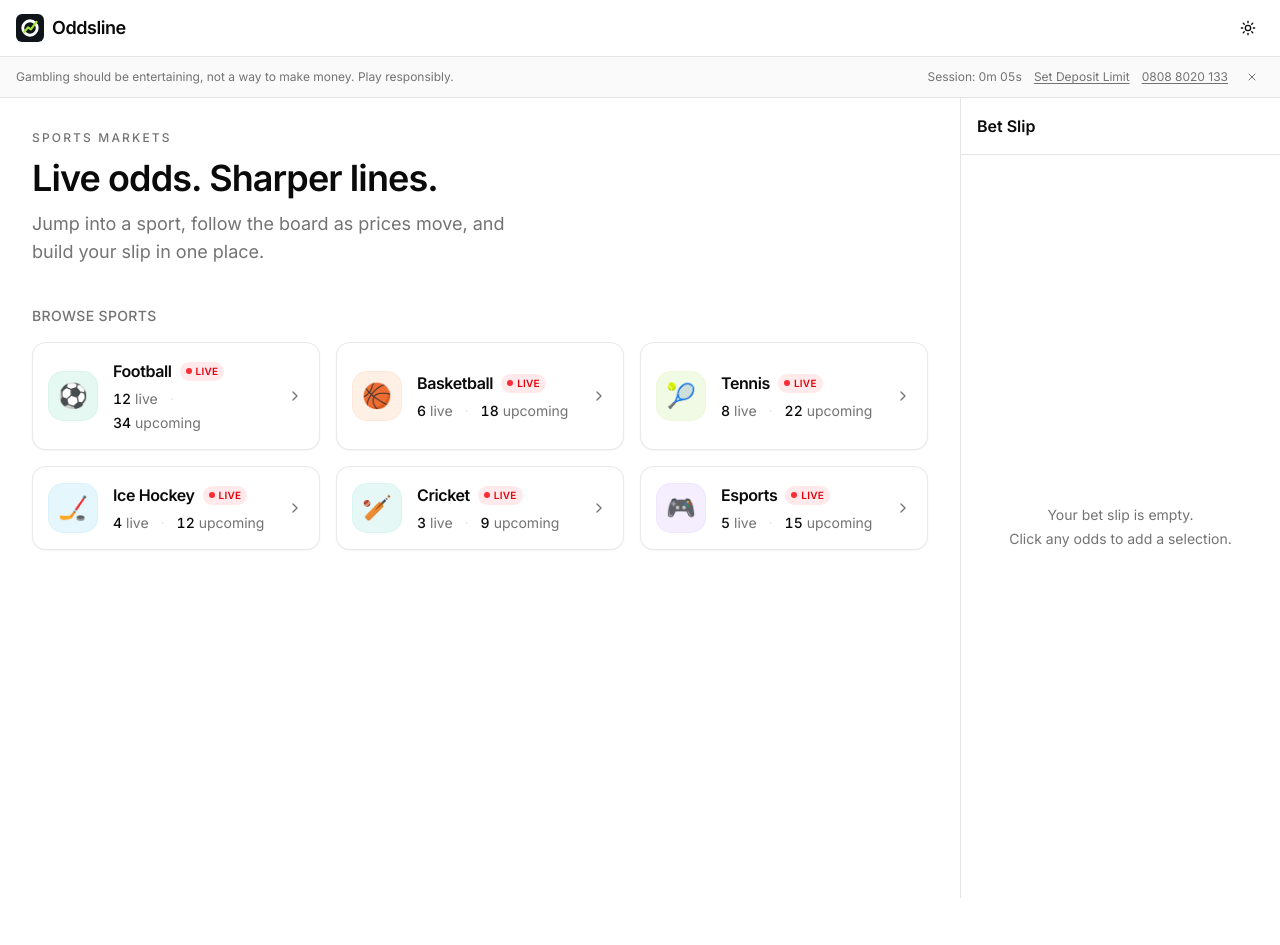
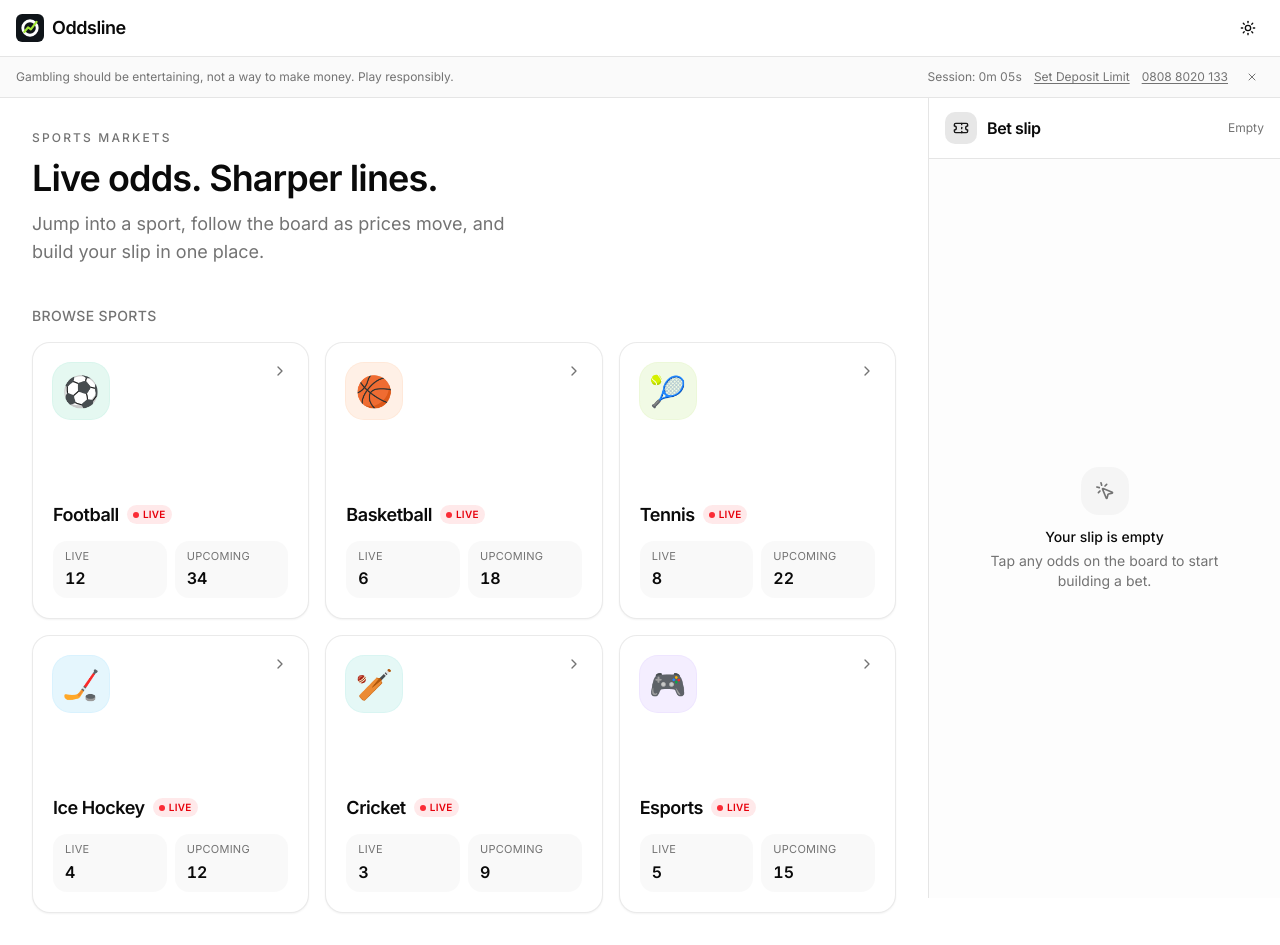
Before and after one commit to urateb/Oddsline, a Next.js app: page / in a window 1280 px wide. Before the commit the page ends 898 px from the top, so only its background shows below. Built offline with nearby package versions, Linux system fonts and the light colour scheme.

Commit message:
feat: square sport cards and refine bet slip layout

```diff
--- a/src/components/shared/sport-card.tsx
+++ b/src/components/shared/sport-card.tsx
@@ -28,33 +28,38 @@ const ICON_WELL: Record<string, string> = {
 export function SportCard({ sport, className }: SportCardProps) {
   const hasLive = sport.liveEventCount > 0;
   const wellClass =
-    ICON_WELL[sport.slug] ??
-    'bg-muted text-foreground ring-border/60';
+    ICON_WELL[sport.slug] ?? 'bg-muted text-foreground ring-border/60';
 
   return (
     <Link
       href={`/sport/${sport.slug}`}
       aria-label={`View ${sport.name} events — ${sport.liveEventCount} live, ${sport.upcomingEventCount} upcoming`}
       className={cn(
-        'group flex h-full items-center gap-4 rounded-xl border border-border/80 bg-card p-4 shadow-xs transition-[border-color,background-color,box-shadow,transform]',
-        'hover:border-primary/40 hover:bg-accent/40 hover:shadow-sm',
+        'group relative flex aspect-square h-full flex-col justify-between rounded-2xl border border-border/80 bg-card p-5 shadow-xs transition-[border-color,background-color,box-shadow,transform]',
+        'hover:border-primary/40 hover:bg-accent/30 hover:shadow-sm',
         'focus-visible:outline-none focus-visible:ring-2 focus-visible:ring-ring focus-visible:ring-offset-2',
         className,
       )}
     >
+      <div className="flex items-start justify-between gap-3">
         <span
           className={cn(
-          'flex size-12 shrink-0 items-center justify-center rounded-xl text-2xl ring-1',
+            'flex size-14 items-center justify-center rounded-2xl text-3xl ring-1',
             wellClass,
           )}
           aria-hidden="true"
         >
           {sport.icon}
         </span>
+        <ChevronRight
+          className="size-4 shrink-0 text-muted-foreground transition-transform group-hover:translate-x-0.5 group-hover:text-foreground"
+          aria-hidden="true"
+        />
+      </div>
 
-      <div className="flex min-w-0 flex-1 flex-col gap-1.5">
-        <div className="flex items-center gap-2">
-          <span className="truncate text-base font-semibold tracking-tight">
+      <div className="flex flex-col gap-3">
+        <div className="flex flex-wrap items-center gap-2">
+          <span className="text-lg font-semibold tracking-tight">
             {sport.name}
           </span>
           {hasLive && (
@@ -68,35 +73,25 @@ export function SportCard({ sport, className }: SportCardProps) {
           )}
         </div>
 
-        <dl className="flex flex-wrap items-center gap-x-3 gap-y-1 text-sm text-muted-foreground">
-          <div className="flex items-center gap-1">
-            <dt className="sr-only">Live events</dt>
-            <dd>
-              <span className="tabular-nums font-medium text-foreground">
+        <dl className="grid grid-cols-2 gap-2 text-sm">
+          <div className="rounded-xl bg-muted/60 px-3 py-2">
+            <dt className="text-[11px] tracking-wide text-muted-foreground uppercase">
+              Live
+            </dt>
+            <dd className="mt-0.5 text-base font-semibold tabular-nums">
               {sport.liveEventCount}
-              </span>{' '}
-              live
             </dd>
           </div>
-          <span aria-hidden="true" className="text-border">
-            ·
-          </span>
-          <div className="flex items-center gap-1">
-            <dt className="sr-only">Upcoming events</dt>
-            <dd>
-              <span className="tabular-nums font-medium text-foreground">
+          <div className="rounded-xl bg-muted/60 px-3 py-2">
+            <dt className="text-[11px] tracking-wide text-muted-foreground uppercase">
+              Upcoming
+            </dt>
+            <dd className="mt-0.5 text-base font-semibold tabular-nums">
               {sport.upcomingEventCount}
-              </span>{' '}
-              upcoming
             </dd>
           </div>
         </dl>
       </div>
-
-      <ChevronRight
-        className="size-4 shrink-0 text-muted-foreground transition-transform group-hover:translate-x-0.5 group-hover:text-foreground"
-        aria-hidden="true"
-      />
     </Link>
   );
 }
--- a/src/features/bet-slip/bet-slip-content.tsx
+++ b/src/features/bet-slip/bet-slip-content.tsx
@@ -1,6 +1,7 @@
 'use client';
 
 import { zodResolver } from '@hookform/resolvers/zod';
+import { MousePointerClick } from 'lucide-react';
 import { useState } from 'react';
 import { useForm, useWatch } from 'react-hook-form';
 import { toast } from 'sonner';
@@ -19,7 +20,6 @@ import { BetSlipCard } from '@/components/shared/bet-slip-card';
 import { Button } from '@/components/ui/button';
 import { Input } from '@/components/ui/input';
 import { Label } from '@/components/ui/label';
-import { Separator } from '@/components/ui/separator';
 import { calculateReturns, formatCurrency } from '@/lib/odds';
 import {
   createStakeFormSchema,
@@ -27,6 +27,7 @@ import {
   type StakeFormOutput,
   type StakeLimits,
 } from '@/lib/validators/stake-schema';
+import { cn } from '@/lib/utils';
 import { useBetSlipStore } from '@/stores/bet-slip-store';
 
 export interface BetSlipContentProps {
@@ -84,15 +85,54 @@ export function BetSlipContent({
 
   if (selections.length === 0) {
     return (
-      <div className="flex flex-1 flex-col items-center justify-center gap-1 p-6 text-center text-sm text-muted-foreground">
-        <p>Your bet slip is empty.</p>
-        <p>Click any odds to add a selection.</p>
+      <div className="flex flex-1 flex-col items-center justify-center gap-3 px-6 py-10 text-center">
+        <span className="flex size-12 items-center justify-center rounded-2xl bg-muted text-muted-foreground">
+          <MousePointerClick className="size-5" aria-hidden="true" />
+        </span>
+        <div className="flex flex-col gap-1">
+          <p className="text-sm font-medium text-foreground">
+            Your slip is empty
+          </p>
+          <p className="max-w-[16rem] text-sm text-muted-foreground">
+            Tap any odds on the board to start building a bet.
+          </p>
+        </div>
       </div>
     );
   }
 
   return (
-    <div className="flex flex-1 flex-col gap-4 overflow-y-auto p-4">
+    <div className="flex min-h-0 flex-1 flex-col">
+      <div className="flex-1 space-y-3 overflow-y-auto px-4 py-4">
+        {selections.length > 1 && (
+          <div
+            className="grid grid-cols-2 gap-1 rounded-xl bg-muted p-1"
+            role="group"
+            aria-label="Bet type"
+          >
+            <Button
+              type="button"
+              size="sm"
+              variant={betType === 'accumulator' ? 'default' : 'ghost'}
+              className="h-8"
+              aria-pressed={betType === 'accumulator'}
+              onClick={() => setBetType('accumulator')}
+            >
+              Accumulator
+            </Button>
+            <Button
+              type="button"
+              size="sm"
+              variant={betType === 'single' ? 'default' : 'ghost'}
+              className="h-8"
+              aria-pressed={betType === 'single'}
+              onClick={() => setBetType('single')}
+            >
+              Singles
+            </Button>
+          </div>
+        )}
+
         <div className="flex flex-col gap-2">
           {selections.map((selection) => (
             <BetSlipCard
@@ -102,44 +142,24 @@ export function BetSlipContent({
             />
           ))}
         </div>
-
-      {selections.length > 1 && (
-        <div className="flex gap-2" role="group" aria-label="Bet type">
-          <Button
-            type="button"
-            size="sm"
-            variant={betType === 'accumulator' ? 'default' : 'outline'}
-            aria-pressed={betType === 'accumulator'}
-            onClick={() => setBetType('accumulator')}
-          >
-            Accumulator
-          </Button>
-          <Button
-            type="button"
-            size="sm"
-            variant={betType === 'single' ? 'default' : 'outline'}
-            aria-pressed={betType === 'single'}
-            onClick={() => setBetType('single')}
-          >
-            Singles
-          </Button>
       </div>
-      )}
-
-      <Separator />
 
       <form
         onSubmit={handleSubmit(onSubmit)}
-        className="flex flex-col gap-3"
+        className="border-t border-border bg-background/90 px-4 py-4 backdrop-blur"
         noValidate
       >
+        <div className="flex flex-col gap-3">
           <div className="flex flex-col gap-1.5">
-          <Label htmlFor="stake">Stake ({currencySymbol})</Label>
+            <Label htmlFor="stake" className="text-xs text-muted-foreground">
+              Stake ({currencySymbol})
+            </Label>
             <Input
               id="stake"
               inputMode="decimal"
               autoComplete="off"
               placeholder={`${limits.minStake.toFixed(2)} – ${limits.maxStake.toFixed(2)}`}
+              className="h-10 font-medium tabular-nums"
               aria-invalid={Boolean(errors.stake)}
               aria-describedby={errors.stake ? 'stake-error' : undefined}
               {...register('stake')}
@@ -155,24 +175,33 @@ export function BetSlipContent({
             )}
           </div>
 
-        <dl className="flex flex-col gap-1 text-sm">
-          <div className="flex justify-between">
+          <div className="rounded-xl bg-muted/70 px-3 py-2.5">
+            <dl className="flex flex-col gap-1.5 text-sm">
+              <div className="flex justify-between gap-3">
                 <dt className="text-muted-foreground">Total stake</dt>
-            <dd className="tabular-nums">
+                <dd className="font-medium tabular-nums">
                   {formatCurrency(returns.totalStake, currencySymbol)}
                 </dd>
               </div>
-          <div className="flex justify-between font-medium">
-            <dt>Potential returns</dt>
-            <dd className="tabular-nums">
+              <div className="flex justify-between gap-3">
+                <dt className="font-medium">Potential returns</dt>
+                <dd
+                  className={cn(
+                    'font-semibold tabular-nums',
+                    returns.potentialReturns > 0 &&
+                      'text-emerald-600 dark:text-emerald-400',
+                  )}
+                >
                   {formatCurrency(returns.potentialReturns, currencySymbol)}
                 </dd>
               </div>
             </dl>
+          </div>
 
-        <Button type="submit" className="w-full">
-          Place Bet
+          <Button type="submit" className="h-11 w-full">
+            Place bet
           </Button>
+        </div>
       </form>
 
       <AlertDialog open={confirmOpen} onOpenChange={setConfirmOpen}>
--- a/src/features/bet-slip/bet-slip-panel.tsx
+++ b/src/features/bet-slip/bet-slip-panel.tsx
@@ -1,4 +1,6 @@
 'use client';
+
+import { Ticket } from 'lucide-react';
 
 import {
   Sheet,
@@ -26,13 +28,20 @@ export function BetSlipPanel({ config }: BetSlipPanelProps) {
 
   return (
     <>
-      <aside className="sticky top-0 hidden h-screen w-80 shrink-0 flex-col border-l border-border lg:flex">
-        <div className="flex items-center justify-between border-b border-border p-4">
-          <h2 className="font-semibold">Bet Slip</h2>
-          {selectionCount > 0 && (
-            <span className="text-xs text-muted-foreground">
-              {selectionCount} selection{selectionCount === 1 ? '' : 's'}
+      <aside className="sticky top-0 hidden h-screen w-[22rem] shrink-0 flex-col border-l border-border bg-muted/20 lg:flex">
+        <div className="flex items-center justify-between gap-3 border-b border-border bg-background/80 px-4 py-3.5 backdrop-blur">
+          <div className="flex items-center gap-2.5">
+            <span className="flex size-8 items-center justify-center rounded-lg bg-primary/10 text-primary">
+              <Ticket className="size-4" aria-hidden="true" />
             </span>
+            <h2 className="font-semibold tracking-tight">Bet slip</h2>
+          </div>
+          {selectionCount > 0 ? (
+            <span className="rounded-full bg-primary px-2 py-0.5 text-[11px] font-semibold text-primary-foreground tabular-nums">
+              {selectionCount}
+            </span>
+          ) : (
+            <span className="text-xs text-muted-foreground">Empty</span>
           )}
         </div>
         <BetSlipContent
@@ -42,9 +51,16 @@ export function BetSlipPanel({ config }: BetSlipPanelProps) {
       </aside>
 
       {selectionCount > 0 && (
-        <div className="fixed inset-x-0 bottom-0 z-40 border-t border-border bg-background p-3 lg:hidden">
-          <Button className="w-full" onClick={() => setOpen(true)}>
-            Bet Slip ({selectionCount})
+        <div className="fixed inset-x-0 bottom-0 z-40 border-t border-border bg-background/95 p-3 backdrop-blur lg:hidden">
+          <Button
+            className="h-11 w-full gap-2"
+            onClick={() => setOpen(true)}
+          >
+            <Ticket className="size-4" aria-hidden="true" />
+            Open bet slip
+            <span className="rounded-full bg-primary-foreground/20 px-1.5 py-0.5 text-[11px] font-semibold tabular-nums">
+              {selectionCount}
+            </span>
           </Button>
         </div>
       )}
@@ -52,10 +68,18 @@ export function BetSlipPanel({ config }: BetSlipPanelProps) {
       <Sheet open={isOpen} onOpenChange={setOpen}>
         <SheetContent
           side="bottom"
-          className="flex h-[85vh] flex-col lg:hidden"
+          className="flex h-[88vh] flex-col gap-0 p-0 lg:hidden"
         >
-          <SheetHeader>
-            <SheetTitle>Bet Slip</SheetTitle>
+          <SheetHeader className="border-b border-border px-4 py-3 text-left">
+            <SheetTitle className="flex items-center gap-2">
+              <Ticket className="size-4" aria-hidden="true" />
+              Bet slip
+              {selectionCount > 0 && (
+                <span className="rounded-full bg-primary px-2 py-0.5 text-[11px] font-semibold text-primary-foreground tabular-nums">
+                  {selectionCount}
+                </span>
+              )}
+            </SheetTitle>
           </SheetHeader>
           <BetSlipContent
             limits={limits}
--- a/src/features/sportsbook/sports-lobby.tsx
+++ b/src/features/sportsbook/sports-lobby.tsx
@@ -10,7 +10,7 @@ export async function SportsLobby() {
     <div
       role="list"
       aria-label="Sports"
-      className="grid grid-cols-1 gap-3 sm:grid-cols-2 sm:gap-4 xl:grid-cols-3"
+      className="grid grid-cols-1 gap-3 sm:grid-cols-2 sm:gap-4 lg:grid-cols-3"
     >
       {sports.map((sport) => (
         <div role="listitem" key={sport.id} className="min-w-0">
@@ -23,7 +23,7 @@ export async function SportsLobby() {
 
 export function SportsLobbySkeleton() {
   return (
-    <div className="grid grid-cols-1 gap-3 sm:grid-cols-2 sm:gap-4 xl:grid-cols-3">
+    <div className="grid grid-cols-1 gap-3 sm:grid-cols-2 sm:gap-4 lg:grid-cols-3">
       {Array.from({ length: 6 }, (_, index) => (
         <SportCardSkeleton key={index} />
       ))}
```
Also changed, not shown: src/components/shared/bet-slip-card.tsx (+9 -9 lines), src/components/shared/sport-card-skeleton.tsx (+11 -6 lines), 1 other file (tests, documents, lock files or other folders). Lines whose indentation alone changed are shown as unchanged.
